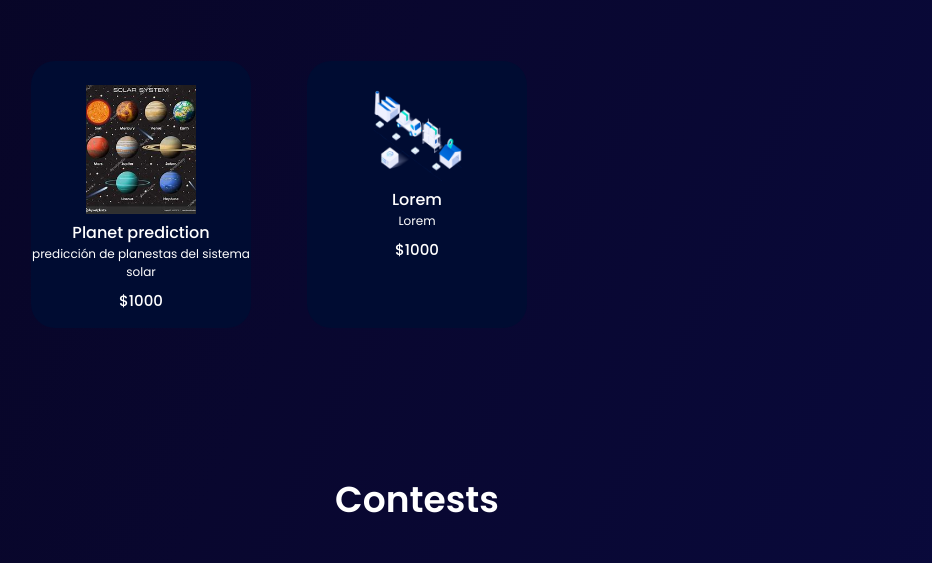
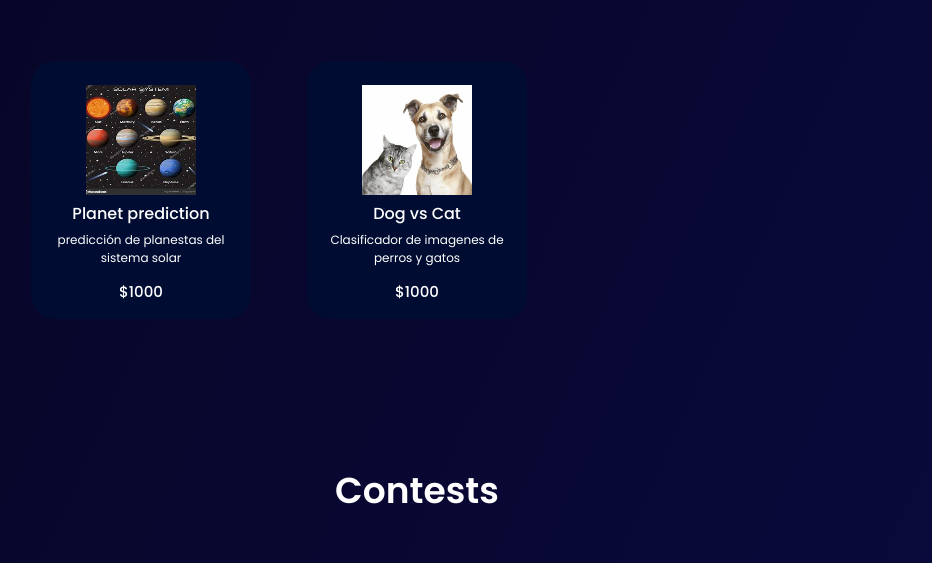
Before and after one commit to dcifuentesg/FrontEnd, a plain HTML site: page web/index.html in a window 1280 px wide. Shown: the part 1367-1930 px from the top of the page, without its empty margins (223-1155 px from the left). Drawn offline with nearby package versions, Linux system fonts and the light colour scheme.

Commit message:
p projects

```diff
--- a/web/css/style.css
+++ b/web/css/style.css
@@ -344,6 +344,7 @@ button {
 
 .projectimg {
     width: 90px;
+    height: 90px;
     transition: .3s;
 }
 
@@ -355,6 +356,7 @@ button {
 .projectsubtitle {
     font-size: .75rem;
     margin-bottom: .5rem;
+    padding: 5px;
 }
 
 .projecttitle,
@@ -943,7 +945,7 @@ button {
     }
     .projectimg {
         width: 110px;
-
+        height: 110px;
     }
 
     .projecttitle {
--- a/web/index.html
+++ b/web/index.html
@@ -247,12 +247,12 @@
             </button>
           </div>
           <div class="projectcontent">
-            <img src="img/productos2.png" alt="" class="projectimg" />
-            <h3 class="projecttitle">Lorem</h3>
-            <span class="projectsubtitle">Lorem</span>
+            <img src="img/dogCat.jfif" alt="" class="projectimg" />
+            <h3 class="projecttitle">Dog vs Cat</h3>
+            <span class="projectsubtitle">Clasificador de imagenes de perros y gatos</span>
             <span class="projectprice">$1000</span>
             <button class="button projectbutton">
-              <i class="bx bx-cart-alt projecticon"></i>
+              <i class="bx bx-search-alt projecticon" id="dogCat"></i>
             </button>
           </div>
 
--- a/web/js/main.js
+++ b/web/js/main.js
@@ -118,6 +118,10 @@ document.getElementById('planetas').addEventListener('click', function() {
     window.location.href = 'https://www.kaggle.com/code/crescendolls/planetsprediction';
 });
 
+document.getElementById('planetas').addEventListener('click', function() {
+    window.location.href = 'https://www.kaggle.com/code/crescendolls/dogsvscats';
+});
+
 //contest links
 document.getElementById('bancolombia').addEventListener('click', function() {
     window.location.href = 'https://bit.ly/3P7MqJu';
```
Also changed, not shown: web/img/dogCat.jfif (added).
